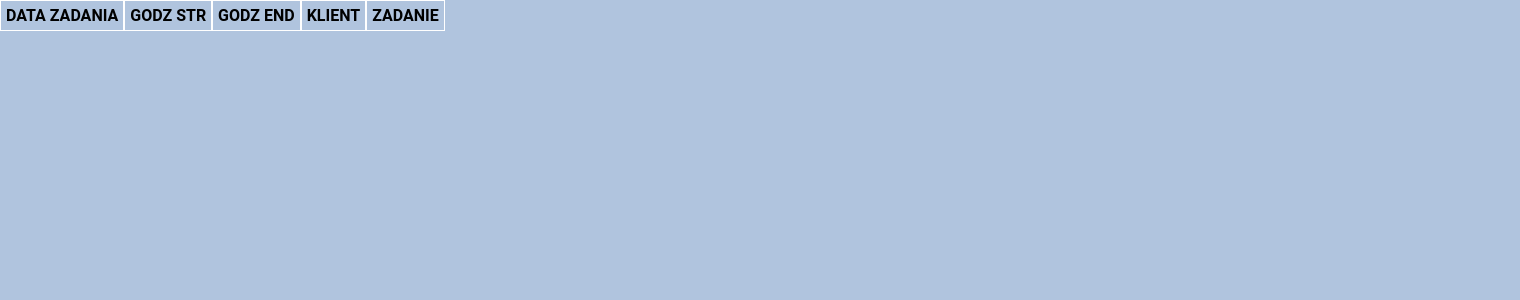
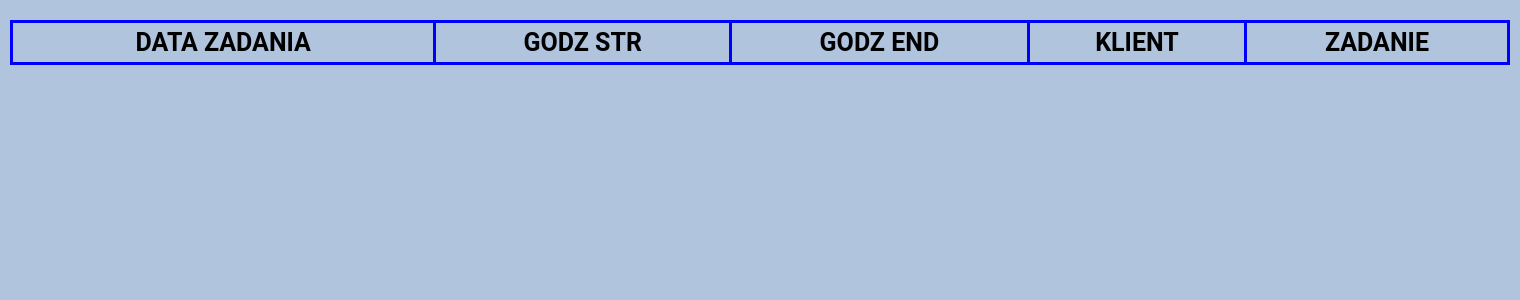
Before and after one commit to scaronex/test, a PHP site: page /raport1.php in a window 1520 px wide. Shown: the top 300 px of the page. Run offline with PHP 8.4, Linux system fonts and the light colour scheme; data comes from the database, SQL or seed files in the repository; data that the repository does not hold is empty.

Commit message:
Update rap.css
css zmiany raportów szymon mizgalski

```diff
--- a/css/rap.css
+++ b/css/rap.css
@@ -1,5 +1,11 @@
-* {
-  margin: 0;
+h1
+{
+text-align: center;
+color: black;
+font-size: 50px;
+}
+*{
+margin: 0;
   padding: 0;
   box-sizing: border-box;
   -webkit-box-sizing: border-box;
@@ -15,14 +21,22 @@
 th, td
 {
 text-align: center;
-border: 1px solid white;
+border: 3px solid blue;
 padding: 5px;
-font-size: 16px;
+font-size: 25px;
 color: black;
+border-collapse: collapse;
 }
 table
 {
-  border-spacing: 0px;
+  /*border-spacing: 0px;*/
+  border-collapse: collapse;
+  margin: 0 auto;
+  padding: 5px;
+  margin-top: 20px;
+  margin-bottom: 20px;
+  border: 3px solid blue;
+  width: 1500px;
 }
 p
 {
```
